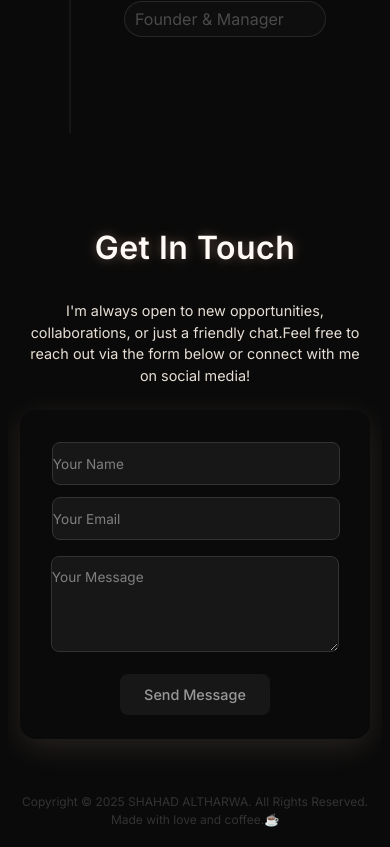
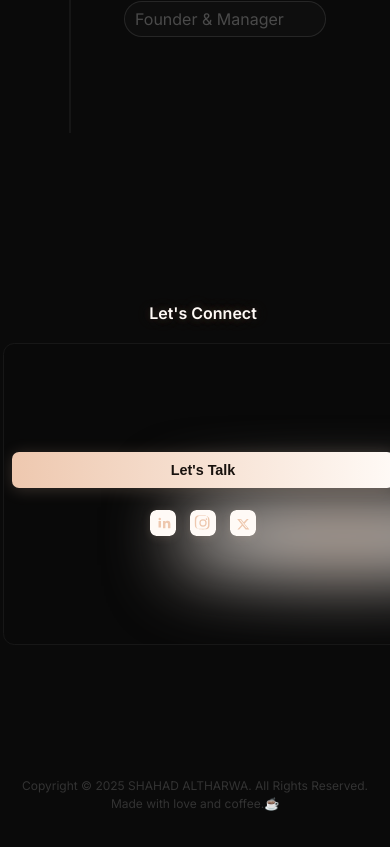
Before and after one commit to shhahad20/Noura-Portfolio, a React (Vite) app: page / in a window 390 px wide. Shown: the part 5714-6561 px from the top of the page. Built offline with nearby package versions, Linux system fonts and the light colour scheme.

Commit message:
feat: Implement Contact component with a responsive design
The component's design includes:

- A contact button.

- Links to social media profiles.

- A fully responsive layout that adapts to different screen sizes.

```diff
--- a/src/App.tsx
+++ b/src/App.tsx
@@ -8,8 +8,9 @@ import RecentProjects from './components/Projects';
 import ProfessionalExperience from './components/ProfessionalExperience';
 // import Certifications from './components/Certifications';
 import Hero3 from './components/Hero3';
-import Contact from './components/Contact';
+// import Contact from './components/Contact';
 import Footer from './components/Footer';
+import Contact2 from './components/Contact2';
 
 function App() {
 
@@ -23,7 +24,8 @@ function App() {
       <RecentProjects/>
       <ProfessionalExperience/>
       {/* <Certifications/> */}
-      <Contact/>
+      {/* <Contact/> */}
+      <Contact2/>
       <Footer/>
     </>
   )
--- /dev/null
+++ b/src/components/Contact2.tsx
@@ -0,0 +1,108 @@
+import React from "react";
+import { motion, easeInOut } from "framer-motion";
+import "../styles/Contact2.scss";
+
+const glowVariants = {
+  animate: {
+    scale: [1, 1.15, 1],
+    opacity: [0.7, 1, 0.7],
+    x: ["-10%", "10%", "-10%"],
+    y: ["-8%", "8%", "-8%"],
+    transition: {
+      duration: 7,
+      repeat: Infinity,
+      ease: easeInOut,
+    },
+  },
+};
+
+const socials = [
+  {
+    name: "LinkedIn",
+    url: "https://www.linkedin.com/",
+    icon: (
+      <svg width="28" height="28" viewBox="0 0 32 32" fill="none">
+        <rect width="32" height="32" rx="8" fill="#fffaf6" />
+        <path
+          d="M10.5 13.5h3v8h-3v-8zm1.5-4a1.5 1.5 0 110 3 1.5 1.5 0 010-3zm4 4h2.8v1.1h.04c.39-.74 1.34-1.51 2.76-1.51 2.95 0 3.5 1.94 3.5 4.47v4.94h-3v-4.38c0-1.04-.02-2.38-1.45-2.38-1.45 0-1.67 1.13-1.67 2.3v4.46h-3v-8z"
+          fill="#eec8af"
+        />
+      </svg>
+    ),
+  },
+  {
+    name: "Instagram",
+    url: "https://www.instagram.com/",
+    icon: (
+      <svg width="28" height="28" viewBox="0 0 32 32" fill="none">
+        <rect width="32" height="32" rx="8" fill="#fffaf6" />
+        <path
+          d="M16 11.5A4.5 4.5 0 1016 20.5 4.5 4.5 0 0016 11.5zm0 7.5a3 3 0 110-6 3 3 0 010 6zm5.25-7.75a1 1 0 11-2 0 1 1 0 012 0zm2.75 1.02c-.06-1.32-.36-2.48-1.32-3.44-.96-.96-2.12-1.26-3.44-1.32-1.36-.08-5.44-.08-6.8 0-1.32.06-2.48.36-3.44 1.32-.96.96-1.26 2.12-1.32 3.44-.08 1.36-.08 5.44 0 6.8.06 1.32.36 2.48 1.32 3.44.96.96 2.12 1.26 3.44 1.32 1.36.08 5.44.08 6.8 0 1.32-.06 2.48-.36 3.44-1.32.96-.96 1.26-2.12 1.32-3.44.08-1.36.08-5.44 0-6.8zm-2.18 8.26a3.7 3.7 0 01-2.1 2.1c-.58.23-1.17.36-2.22.39-1.36.08-5.44.08-6.8 0-1.05-.03-1.64-.16-2.22-.39a3.7 3.7 0 01-2.1-2.1c-.23-.58-.36-1.17-.39-2.22-.08-1.36-.08-5.44 0-6.8.03-1.05.16-1.64.39-2.22a3.7 3.7 0 012.1-2.1c.58-.23 1.17-.36 2.22-.39 1.36-.08 5.44-.08 6.8 0 1.05.03 1.64.16 2.22.39a3.7 3.7 0 012.1 2.1c.23.58.36 1.17.39 2.22.08 1.36.08 5.44 0 6.8-.03 1.05-.16 1.64-.39 2.22z"
+          fill="#eec8af"
+        />
+      </svg>
+    ),
+  },
+  {
+    name: "X",
+    url: "https://x.com/",
+    icon: (
+      <svg width="28" height="28" viewBox="0 0 32 32" fill="none">
+        <rect width="32" height="32" rx="8" fill="#fffaf6" />
+        <path
+          d="M20.7 11h2.3l-5.1 5.8 6 7.2h-4.7l-3.7-4.5-4.2 4.5H9.1l5.4-5.9-5.7-7.1h4.8l3.3 4.1 3.8-4.1zm-.8 11.2h1.3l-8.2-10.2h-1.3l8.2 10.2z"
+          fill="#eec8af"
+        />
+      </svg>
+    ),
+  },
+];
+
+const Contact2: React.FC = () => {
+  return (
+    <div className="contact2-outer">
+      <h2 className="contact2-title">Let's Connect</h2>
+
+      <motion.div
+        className="contact2-card"
+        initial={{ opacity: 0, scale: 0.95 }}
+        animate={{ opacity: 1, scale: 1 }}
+        transition={{ duration: 0.7, ease: "easeInOut" }}
+      >
+        <motion.div
+          className="contact2-glow"
+          variants={glowVariants}
+          animate="animate"
+        />
+        <div className="contact2-content">
+          <motion.button
+            className="contact2-btn"
+            whileHover={{
+              scale: 1.07,
+              background: "linear-gradient(90deg,#eec8af,#fffaf6)",
+            }}
+            whileTap={{ scale: 0.97 }}
+          >
+            Let's Talk
+          </motion.button>
+          <div className="contact2-socials">
+            {socials.map((s) => (
+              <a
+                key={s.name}
+                href={s.url}
+                target="_blank"
+                rel="noopener noreferrer"
+                aria-label={s.name}
+                className="contact2-social"
+              >
+                {s.icon}
+              </a>
+            ))}
+          </div>
+        </div>
+      </motion.div>
+    </div>
+  );
+};
+
+export default Contact2;
--- /dev/null
+++ b/src/styles/Contact2.scss
@@ -0,0 +1,153 @@
+@import "mixins";
+
+.contact2-outer {
+  width: 100vw;
+  min-height: 60vh;
+  display: flex;
+  flex-direction: column;
+  align-items: center;
+  justify-content: center;
+  padding: 48px 0 48px 0;
+  background: none;
+}
+
+.contact2-card {
+  position: relative;
+  background: rgba(10, 10, 10, 0.98);
+  border-radius: 2rem;
+  border: 1px solid #171717;
+  // box-shadow: 0 8px 32px 0 rgba(238,200,175,0.13);
+  min-width: 320px;
+  max-width: 570px;
+  width: 98vw;
+  min-height: 280px;
+  padding: 10px 32px 10px 32px;
+  display: flex;
+  flex-direction: column;
+  align-items: center;
+  overflow: hidden;
+  justify-content: center;
+}
+
+.contact2-glow {
+  position: absolute;
+  left: 50%;
+  top: 50%;
+  width: 420px;
+  height: 220px;
+  background: radial-gradient(
+    ellipse at center,
+    #eec8af 0%,
+    #fffaf6 40%,
+    #18120e 100%
+  );
+  filter: blur(60px);
+  opacity: 0.8;
+  transform: translate(-50%, -50%);
+  z-index: 1;
+  pointer-events: none;
+}
+
+.contact2-content {
+  position: relative;
+  z-index: 2;
+  width: 100%;
+  display: flex;
+  flex-direction: column;
+  align-items: center;
+  justify-content: center;
+}
+
+.contact2-title {
+  @include header-style(3rem);
+//   font-size: 2rem;
+//   font-weight: 700;
+//   color: #eec8af;
+//   margin-bottom: 32px;
+//   letter-spacing: 1px;
+//   text-align: center;
+}
+
+.contact2-btn {
+  background: linear-gradient(90deg, #eec8af 0%, #fffaf6 100%);
+  color: #18120e;
+  font-weight: 700;
+  font-size: 1.1rem;
+  border: none;
+  border-radius: 12px;
+  padding: 14px 36px;
+  margin-bottom: 32px;
+  cursor: pointer;
+  box-shadow: 0 2px 16px #eec8af33;
+  transition: background 0.2s, transform 0.2s;
+}
+.contact2-btn:active {
+  background: linear-gradient(90deg, #fffaf6 0%, #eec8af 100%);
+}
+
+.contact2-socials {
+  display: flex;
+  gap: 22px;
+  justify-content: center;
+  align-items: center;
+}
+.contact2-social svg {
+  display: block;
+  width: 32px;
+  height: 32px;
+  border-radius: 8px;
+  box-shadow: 0 2px 8px #eec8af22;
+  transition: box-shadow 0.2s, transform 0.2s;
+}
+.contact2-social:hover svg {
+  box-shadow: 0 4px 16px #eec8af66;
+  transform: scale(1.12) rotate(-4deg);
+}
+
+@media (max-width: 600px) {
+  .contact2-card {
+    min-width: 0;
+    max-width: 98vw;
+    padding: 24px 4vw 18px 4vw;
+    border-radius: 1.2rem;
+  }
+  .contact2-title {
+    font-size: 1.2rem;
+    margin-bottom: 18px;
+  }
+  .contact2-btn {
+    font-size: 1rem;
+    padding: 12px 0;
+    width: 100%;
+    border-radius: 9px;
+    margin-bottom: 22px;
+  }
+  .contact2-glow {
+    width: 90vw;
+    height: 100px;
+    filter: blur(32px);
+  }
+  .contact2-socials {
+    gap: 14px;
+  }
+  .contact2-social svg {
+    width: 26px;
+    height: 26px;
+    border-radius: 6px;
+  }
+}
+
+@media (max-width: 400px) {
+  .contact2-card {
+    padding: 10px 2vw 10px 2vw;
+    border-radius: 0.7rem;
+  }
+  .contact2-title {
+    font-size: 1rem;
+  }
+  .contact2-btn {
+    font-size: 0.9rem;
+    border-radius: 7px;
+    padding: 10px 0;
+  }
+}
```
